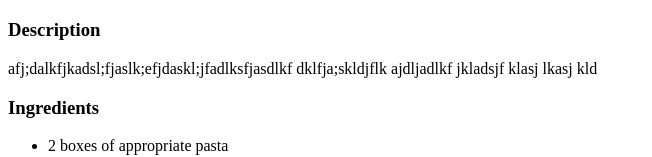
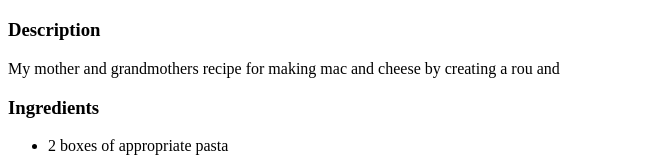
Before and after one commit to sosesmolomon/odin-recipes, a plain HTML site: page recipes/mac-and-cheese.html in a window 1280 px wide. Shown: the part 350-507 px from the top of the page, without its empty margins (0-652 px from the left). Drawn offline with Linux system fonts and the light colour scheme.

Commit message:
add description for mac and cheese

```diff
--- a/recipes/mac-and-cheese.html
+++ b/recipes/mac-and-cheese.html
@@ -7,17 +7,10 @@
         <title>Document</title>
     </head>
     <body>
-    <h1>
-        Mac and Cheese
-    </h1>
-
+        <h1>Mac and Cheese</h1>
         <img src= "../img/mac-and-cheese-picture.jpg" alt = "Creamy baked mac and cheese" width="400">
-
         <h3>Description</h3>
-
-    <p>
-        <!--describe the recipe here-->afj;dalkfjkadsl;fjaslk;efjdaskl;jfadlksfjasdlkf dklfja;skldjflk ajdljadlkf jkladsjf klasj lkasj kld
-    </p>
+        <p>My mother and grandmothers recipe for making mac and cheese by creating a rou and </p>
 
         <h3>Ingredients</h3>
         <ul>
```
Also changed, not shown: 1 other file. Lines whose indentation alone changed are shown as unchanged.
